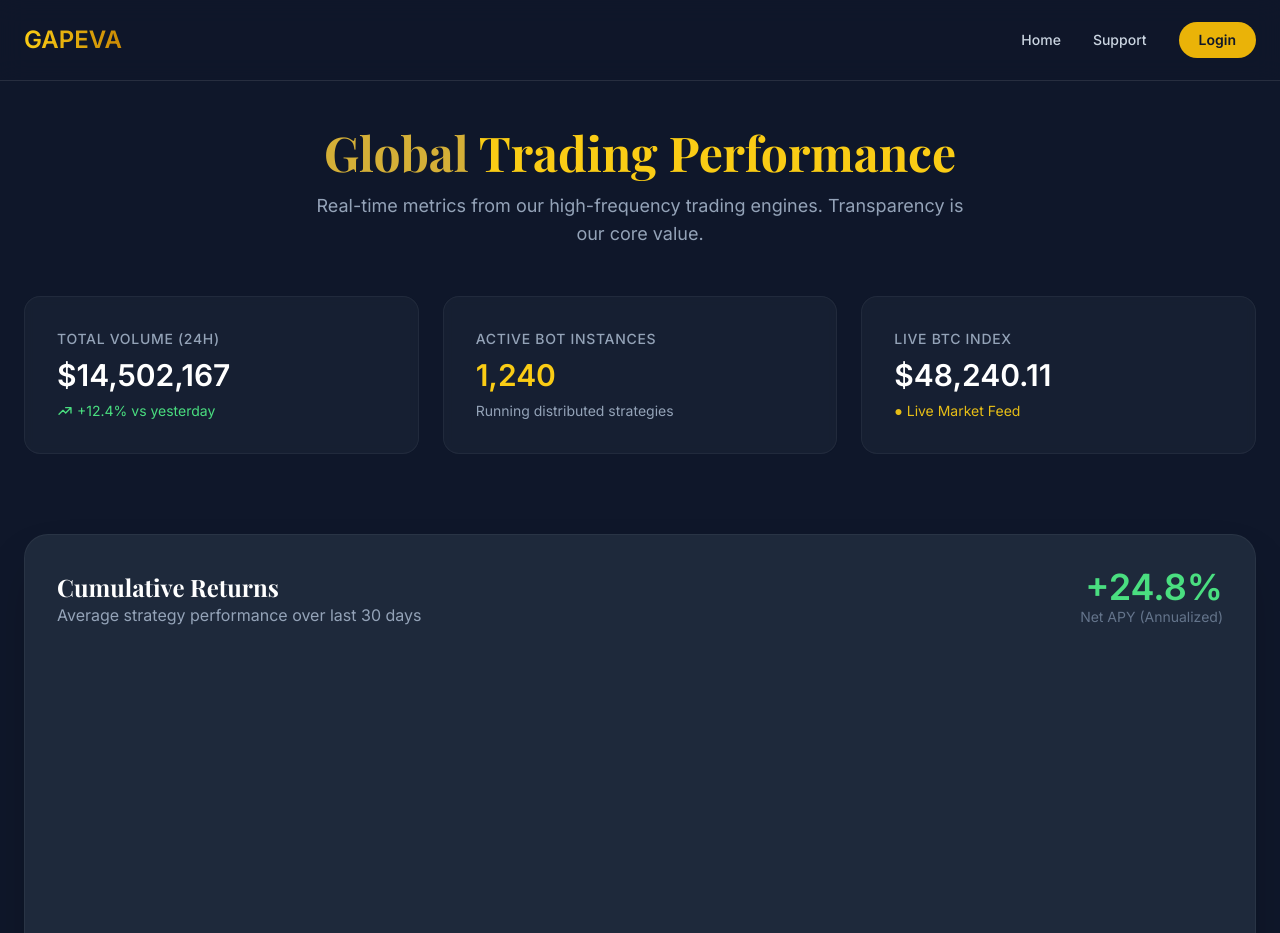
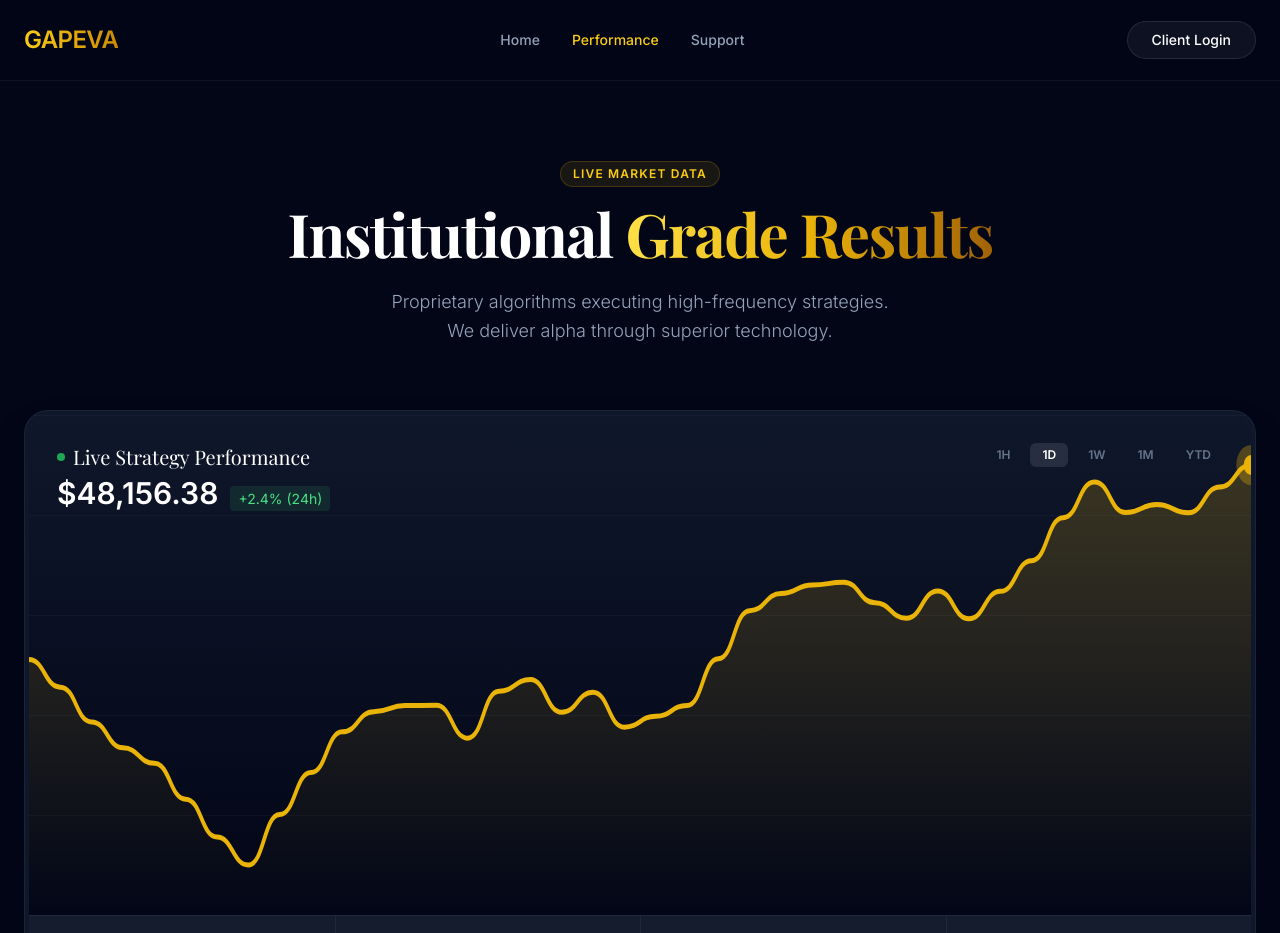
Before and after one commit to gapeva/gapeva, a React (Vite) app in the folder frontend/: page /performance in a window 1280 px wide. Shown: the top 933 px of the page. Built offline with nearby package versions, Linux system fonts and the light colour scheme.

Commit message:
Update Performance.jsx

```diff
--- a/frontend/src/pages/Performance.jsx
+++ b/frontend/src/pages/Performance.jsx
@@ -1,140 +1,203 @@
-import React, { useState, useEffect } from 'react';
+import React, { useState, useEffect, useRef } from 'react';
 import { Link } from 'react-router-dom';
 
 const Performance = () => {
-  // --- Simulated Live Data State ---
-  const [btcPrice, setBtcPrice] = useState(48230.50);
+  // --- Live Chart Engine State ---
+  const [dataPoints, setDataPoints] = useState([]);
+  const [currentPrice, setCurrentPrice] = useState(48230.50);
   const [activeBots, setActiveBots] = useState(1240);
   const [totalVolume, setTotalVolume] = useState(14502000);
+  const maxPoints = 40; // How many points to show on the chart
 
-  // Effect to simulate "Live" ticks
+  // Initialize data with a trend
+  useEffect(() => {
+    const initialData = [];
+    let price = 48000;
+    for (let i = 0; i < maxPoints; i++) {
+      price = price + (Math.random() - 0.45) * 50; // Slight upward bias
+      initialData.push(price);
+    }
+    setDataPoints(initialData);
+    setCurrentPrice(price);
+  }, []);
+
+  // Live Ticker Effect
   useEffect(() => {
     const interval = setInterval(() => {
-      setBtcPrice(prev => prev + (Math.random() - 0.5) * 50);
-      setTotalVolume(prev => prev + Math.random() * 500);
-      if (Math.random() > 0.8) setActiveBots(prev => prev + (Math.random() > 0.5 ? 1 : -1));
-    }, 2000);
+      // Update Price with random volatility
+      setCurrentPrice(prev => {
+        const change = (Math.random() - 0.45) * 35;
+        const newPrice = prev + change;
+
+        // Update Chart Data
+        setDataPoints(prevData => {
+          const newData = [...prevData.slice(1), newPrice];
+          return newData;
+        });
+        return newPrice;
+      });
+
+      // Simulate Volume & Bot changes
+      setTotalVolume(prev => prev + Math.random() * 1200);
+      if (Math.random() > 0.7) setActiveBots(prev => prev + (Math.random() > 0.5 ? 1 : -1));
+
+    }, 1500); // Update every 1.5 seconds for "Live" feel
     return () => clearInterval(interval);
   }, []);
 
+  // --- Chart Helper: Generate SVG Path ---
+  const getSvgPath = (data, width, height) => {
+    if (data.length === 0) return "";
+    const min = Math.min(...data);
+    const max = Math.max(...data);
+    const range = max - min;
+
+    // Calculate coordinates
+    const points = data.map((d, i) => {
+      const x = (i / (maxPoints - 1)) * width;
+      const y = height - ((d - min) / range) * (height * 0.8) - (height * 0.1); // Add padding
+      return `${x},${y}`;
+    });
+
+    // Create smooth Bezier curve
+    let d = `M ${points[0]}`;
+    for (let i = 1; i < points.length; i++) {
+        const [x0, y0] = points[i - 1].split(',');
+        const [x1, y1] = points[i].split(',');
+        const cX = (parseFloat(x0) + parseFloat(x1)) / 2;
+        d += ` C ${cX},${y0} ${cX},${y1} ${x1},${y1}`;
+    }
+    return { path: d, lastPoint: points[points.length - 1] };
+  };
+
+  const chartHeight = 300;
+  const chartWidth = 1000; // SVG viewBox width
+  const { path: linePath, lastPoint } = getSvgPath(dataPoints, chartWidth, chartHeight);
+  const areaPath = `${linePath} L ${chartWidth},${chartHeight} L 0,${chartHeight} Z`;
+
   return (
-    <div className="min-h-screen bg-slate-900 text-white font-sans selection:bg-yellow-500 selection:text-slate-900">
+    <div className="min-h-screen bg-slate-950 text-white font-sans selection:bg-yellow-500 selection:text-slate-900 overflow-x-hidden">
 
-      {/* --- Navigation (Consistent with Landing) --- */}
-      <nav className="fixed top-0 w-full bg-slate-900/80 backdrop-blur-md z-50 border-b border-white/10">
+      {/* --- Navigation (Updated with Performance Link) --- */}
+      <nav className="fixed top-0 w-full bg-slate-950/90 backdrop-blur-md z-50 border-b border-white/5">
         <div className="max-w-7xl mx-auto px-6 h-20 flex items-center justify-between">
-          <Link to="/" className="text-2xl font-bold bg-gradient-to-r from-yellow-400 to-yellow-600 bg-clip-text text-transparent">
+          <Link to="/" className="text-2xl font-bold bg-gradient-to-r from-yellow-400 to-yellow-600 bg-clip-text text-transparent tracking-tight">
             GAPEVA
           </Link>
-          <div className="hidden md:flex items-center gap-8 text-sm font-medium text-slate-300">
-            <Link to="/" className="hover:text-yellow-400 transition-colors">Home</Link>
-            <Link to="/support" className="hover:text-yellow-400 transition-colors">Support</Link>
-            <Link to="/login" className="px-5 py-2 bg-yellow-500 hover:bg-yellow-400 text-slate-900 rounded-full font-bold transition-all">
-              Login
+
+          <div className="hidden md:flex items-center gap-8 text-sm font-medium text-slate-400">
+            <Link to="/" className="hover:text-white transition-colors">Home</Link>
+            <Link to="/performance" className="text-yellow-400">Performance</Link>
+            <Link to="/support" className="hover:text-white transition-colors">Support</Link>
+          </div>
+
+          <div className="flex items-center gap-4">
+             <Link to="/login" className="px-6 py-2 bg-white/5 hover:bg-white/10 text-white border border-white/10 rounded-full font-medium transition-all text-sm backdrop-blur-sm">
+              Client Login
             </Link>
           </div>
         </div>
       </nav>
 
       {/* --- Header Section --- */}
-      <header className="pt-32 pb-12 px-6 text-center">
-        <h1 className="text-4xl md:text-5xl font-bold mb-4">
-          Global <span className="text-yellow-400">Trading Performance</span>
+      <header className="pt-40 pb-16 px-6 text-center">
+        <div className="inline-block mb-4 px-3 py-1 bg-yellow-500/10 border border-yellow-500/20 rounded-full text-yellow-400 text-xs font-bold tracking-widest uppercase">
+          Live Market Data
+        </div>
+        <h1 className="text-5xl md:text-6xl font-bold mb-6 tracking-tight text-white">
+          Institutional <span className="text-transparent bg-clip-text bg-gradient-to-r from-yellow-300 via-yellow-500 to-yellow-700">Grade Results</span>
         </h1>
-        <p className="text-slate-400 max-w-2xl mx-auto text-lg">
-          Real-time metrics from our high-frequency trading engines. Transparency is our core value.
+        <p className="text-slate-400 max-w-2xl mx-auto text-lg font-light leading-relaxed">
+          Proprietary algorithms executing high-frequency strategies. <br className="hidden md:block"/>
+          We deliver alpha through superior technology.
         </p>
       </header>
 
-      {/* --- Live Stats Grid --- */}
-      <section className="max-w-7xl mx-auto px-6 mb-20">
-        <div className="grid grid-cols-1 md:grid-cols-3 gap-6">
-          {/* Stat Card 1 */}
-          <div className="bg-slate-800/50 p-8 rounded-2xl border border-white/5 backdrop-blur-sm">
-            <div className="text-slate-400 text-sm font-medium mb-2 uppercase tracking-wider">Total Volume (24h)</div>
-            <div className="text-3xl font-bold text-white">
-              ${totalVolume.toLocaleString(undefined, { maximumFractionDigits: 0 })}
-            </div>
-            <div className="text-green-400 text-sm mt-2 flex items-center gap-1">
-              <svg className="w-4 h-4" fill="none" stroke="currentColor" viewBox="0 0 24 24"><path strokeLinecap="round" strokeLinejoin="round" strokeWidth="2" d="M13 7h8m0 0v8m0-8l-8 8-4-4-6 6"></path></svg>
-              +12.4% vs yesterday
+      {/* --- The "BlackRock Style" Chart Section --- */}
+      <section className="max-w-7xl mx-auto px-6 mb-24">
+        <div className="bg-slate-900 border border-white/5 rounded-3xl p-1 shadow-2xl overflow-hidden relative group">
+
+          {/* Chart Header */}
+          <div className="absolute top-8 left-8 z-10">
+            <h3 className="text-white text-xl font-medium flex items-center gap-2">
+              <span className="w-2 h-2 rounded-full bg-green-500 animate-pulse"></span>
+              Live Strategy Performance
+            </h3>
+            <div className="text-3xl font-bold text-white mt-1">
+              ${currentPrice.toLocaleString(undefined, { minimumFractionDigits: 2, maximumFractionDigits: 2 })}
+              <span className="text-sm font-normal text-green-400 ml-3 bg-green-400/10 px-2 py-1 rounded">+2.4% (24h)</span>
             </div>
           </div>
 
-          {/* Stat Card 2 */}
-          <div className="bg-slate-800/50 p-8 rounded-2xl border border-white/5 backdrop-blur-sm">
-            <div className="text-slate-400 text-sm font-medium mb-2 uppercase tracking-wider">Active Bot Instances</div>
-            <div className="text-3xl font-bold text-yellow-400">{activeBots.toLocaleString()}</div>
-            <div className="text-slate-400 text-sm mt-2">Running distributed strategies</div>
+          {/* Timeframe Selectors (Visual Only) */}
+          <div className="absolute top-8 right-8 z-10 flex gap-2">
+            {['1H', '1D', '1W', '1M', 'YTD'].map((tf, i) => (
+              <button key={tf} className={`px-3 py-1 rounded-md text-xs font-bold transition-all ${i === 1 ? 'bg-white/10 text-white' : 'text-slate-500 hover:text-white'}`}>
+                {tf}
+              </button>
+            ))}
           </div>
 
-          {/* Stat Card 3 */}
-          <div className="bg-slate-800/50 p-8 rounded-2xl border border-white/5 backdrop-blur-sm">
-            <div className="text-slate-400 text-sm font-medium mb-2 uppercase tracking-wider">Live BTC Index</div>
-            <div className="text-3xl font-bold text-white">
-              ${btcPrice.toLocaleString(undefined, { minimumFractionDigits: 2, maximumFractionDigits: 2 })}
+          {/* SVG Chart */}
+          <div className="relative w-full h-[400px] md:h-[500px] bg-gradient-to-b from-slate-900 to-slate-950">
+             {/* Grid Lines */}
+             <div className="absolute inset-0 w-full h-full" style={{ backgroundImage: 'linear-gradient(rgba(255,255,255,0.03) 1px, transparent 1px)', backgroundSize: '100% 100px' }}></div>
+
+             <svg viewBox={`0 0 ${chartWidth} ${chartHeight}`} preserveAspectRatio="none" className="w-full h-full block">
+                <defs>
+                  <linearGradient id="chartGradient" x1="0" y1="0" x2="0" y2="1">
+                    <stop offset="0%" stopColor="#EAB308" stopOpacity="0.2" />
+                    <stop offset="100%" stopColor="#EAB308" stopOpacity="0" />
+                  </linearGradient>
+                </defs>
+
+                {/* Area Fill */}
+                <path d={areaPath} fill="url(#chartGradient)" className="transition-all duration-300 ease-linear" />
+
+                {/* Line Stroke */}
+                <path d={linePath} fill="none" stroke="#EAB308" strokeWidth="3" className="transition-all duration-300 ease-linear" />
+
+                {/* Pulsing Dot at the end */}
+                {lastPoint && (
+                  <g transform={`translate(${lastPoint})`}>
+                    <circle r="6" fill="#EAB308" />
+                    <circle r="12" fill="#EAB308" opacity="0.3">
+                      <animate attributeName="r" from="6" to="20" dur="1.5s" repeatCount="indefinite" />
+                      <animate attributeName="opacity" from="0.5" to="0" dur="1.5s" repeatCount="indefinite" />
+                    </circle>
+                  </g>
+                )}
+             </svg>
+          </div>
+
+          {/* Stats Footer within Chart Card */}
+          <div className="grid grid-cols-2 md:grid-cols-4 divide-x divide-white/5 border-t border-white/5 bg-white/[0.02]">
+            <div className="p-6 text-center">
+               <div className="text-slate-500 text-xs uppercase tracking-wider mb-1">Total Volume</div>
+               <div className="text-white font-bold">${(totalVolume/1000000).toFixed(2)}M</div>
             </div>
-            <div className="text-yellow-400 text-sm mt-2 animate-pulse">
-              ● Live Market Feed
+            <div className="p-6 text-center">
+               <div className="text-slate-500 text-xs uppercase tracking-wider mb-1">Active Instances</div>
+               <div className="text-white font-bold">{activeBots.toLocaleString()}</div>
+            </div>
+            <div className="p-6 text-center">
+               <div className="text-slate-500 text-xs uppercase tracking-wider mb-1">Avg. APY</div>
+               <div className="text-green-400 font-bold">24.8%</div>
+            </div>
+            <div className="p-6 text-center">
+               <div className="text-slate-500 text-xs uppercase tracking-wider mb-1">Status</div>
+               <div className="text-white font-bold flex items-center justify-center gap-2">
+                 <span className="w-2 h-2 bg-green-500 rounded-full"></span> Online
+               </div>
             </div>
           </div>
         </div>
       </section>
 
-      {/* --- Performance Chart Section --- */}
-      <section className="max-w-7xl mx-auto px-6 mb-24">
-        <div className="bg-slate-800 p-8 rounded-3xl border border-white/5 shadow-2xl">
-          <div className="flex justify-between items-end mb-8">
-            <div>
-              <h3 className="text-2xl font-bold text-white">Cumulative Returns</h3>
-              <p className="text-slate-400">Average strategy performance over last 30 days</p>
-            </div>
-            <div className="text-right">
-              <div className="text-4xl font-bold text-green-400">+24.8%</div>
-              <div className="text-slate-500 text-sm">Net APY (Annualized)</div>
-            </div>
-          </div>
-
-          {/* CSS-only Chart (No external library needed) */}
-          <div className="relative h-64 w-full flex items-end gap-2 md:gap-4 overflow-hidden">
-            {/* Bars */}
-            {[35, 42, 45, 40, 55, 60, 58, 65, 70, 75, 72, 80, 85, 90, 88, 95].map((height, i) => (
-              <div key={i} className="flex-1 group relative">
-                <div
-                  className="w-full bg-gradient-to-t from-yellow-600/20 to-yellow-500 rounded-t-sm transition-all duration-500 hover:bg-yellow-400"
-                  style={{ height: `${height}%` }}
-                ></div>
-                 {/* Tooltip on hover */}
-                <div className="absolute -top-10 left-1/2 -translate-x-1/2 bg-white text-slate-900 text-xs font-bold py-1 px-2 rounded opacity-0 group-hover:opacity-100 transition-opacity whitespace-nowrap">
-                  Return: {height / 10}%
-                </div>
-              </div>
-            ))}
-          </div>
-          {/* X-Axis Labels */}
-          <div className="flex justify-between text-slate-500 text-sm mt-4 px-2">
-            <span>Day 1</span>
-            <span>Day 15</span>
-            <span>Day 30</span>
-          </div>
-        </div>
-      </section>
-
-      {/* --- Call to Action --- */}
-      <section className="py-20 bg-yellow-500 text-slate-900 text-center">
-        <div className="max-w-4xl mx-auto px-6">
-          <h2 className="text-3xl md:text-4xl font-bold mb-6">Ready to join the winners?</h2>
-          <p className="text-xl font-medium mb-8 opacity-90">Start your automated trading journey today with transparent performance.</p>
-          <Link to="/login" className="inline-block bg-slate-900 text-white px-8 py-4 rounded-full font-bold text-lg hover:bg-slate-800 transition-all shadow-lg hover:shadow-xl transform hover:-translate-y-1">
-            Create Free Account
-          </Link>
-        </div>
-      </section>
-
-      {/* --- Footer --- */}
-      <footer className="bg-slate-950 py-12 border-t border-white/10">
+      {/* --- Footer (Standard) --- */}
+      <footer className="bg-slate-950 py-12 border-t border-white/5">
         <div className="max-w-7xl mx-auto px-6 flex flex-col md:flex-row justify-between items-center gap-6">
-          <div className="text-slate-400 text-sm">
+          <div className="text-slate-500 text-sm">
             &copy; {new Date().getFullYear()} Gapeva Trading. All rights reserved.
           </div>
           <div className="flex gap-6 text-sm font-medium text-slate-400">
```
